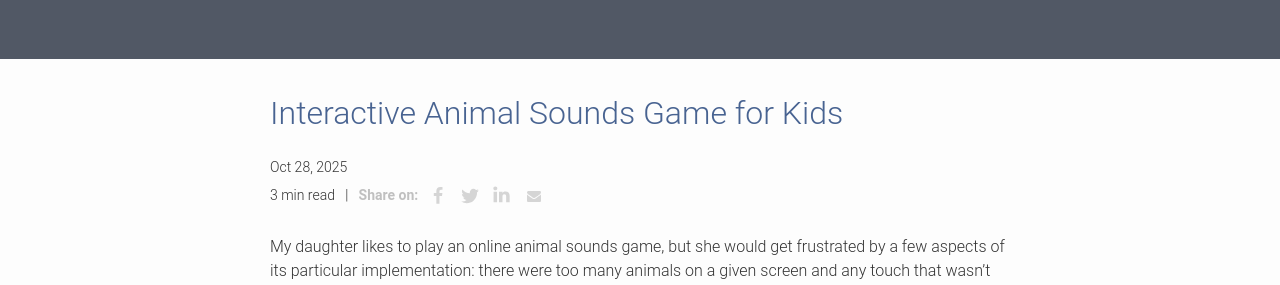
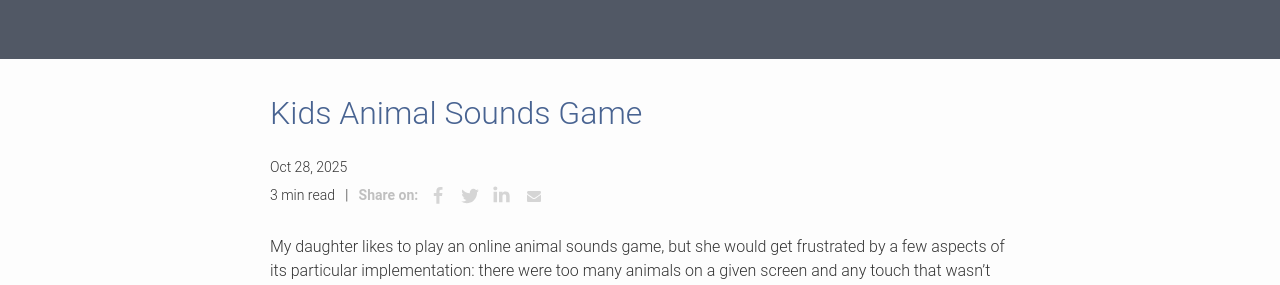
Before and after one commit to dcroote/dcroote.github.io, a Jekyll site: the page built from _posts/2025-10-28-kids-animal-sounds-game.md, in a window 1280 px wide. Shown: the part 201-486 px from the top of the page. Built offline with Jekyll 4.4.1, drawn with Linux system fonts in a browser that asks for light colours; some web fonts are replaced.

Commit message:
fix: title

```diff
--- a/_posts/2025-10-28-kids-animal-sounds-game.md
+++ b/_posts/2025-10-28-kids-animal-sounds-game.md
@@ -1,8 +1,8 @@
 ---
 layout: post
-title: Interactive Animal Sounds Game for Kids
+title: Kids Animal Sounds Game
 image: images/kids-animal-sounds-game/kids-animal-sounds-game.png
-image-alt: Interactive animal sounds game for kids
+image-alt: Interactive kids animal sounds game
 description: 'The beauty here is not that AI could build a kids game, though a mere 6 years ago this would have been unimaginable, but rather that AI increasingly moves us from "yes, I could build this, but I don''t really want to spend the time" to the existence of something new and useful.'
 comments: false
 ---
@@ -17,7 +17,7 @@ I would like to build a very simple kids web app game that works on a mobile web
 
 After a round of "user testing," the final version of the <a href="https://www.derekcroote.com/kids-animal-sounds-game.html">kids animal sounds game</a> features a single screen of 3 animals, a small shuffle button in the corner, and a color effect accompanying the sound for when an animal is clicked. Importantly, any click (or thumb hold) outside of the animal icon is ignored and doesn't prevent recognition of an animal being appropriately clicked.
 
-<a href="/kids-animal-sounds-game.html"><img src="/images/kids-animal-sounds-game/kids-animal-sounds-game.png" width="1200" height="630" alt="Interactive animal sounds game for kids" /></a>
+<a href="/kids-animal-sounds-game.html"><img src="/images/kids-animal-sounds-game/kids-animal-sounds-game.png" width="1200" height="630" alt="Interactive kids animal sounds game" /></a>
 
 It's worth mentioning a few characteristics that make this a great vibe coding project:
 
```
